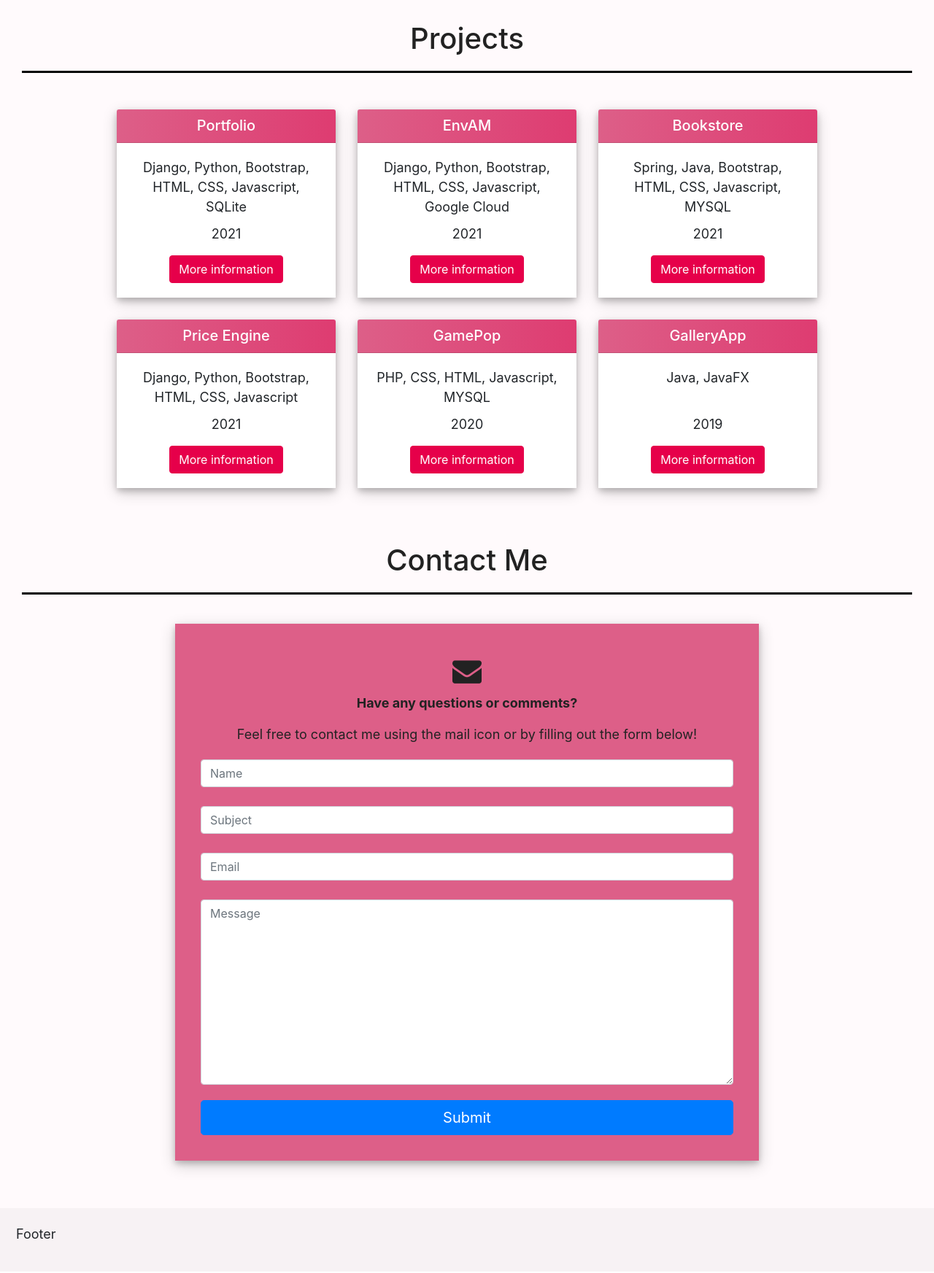
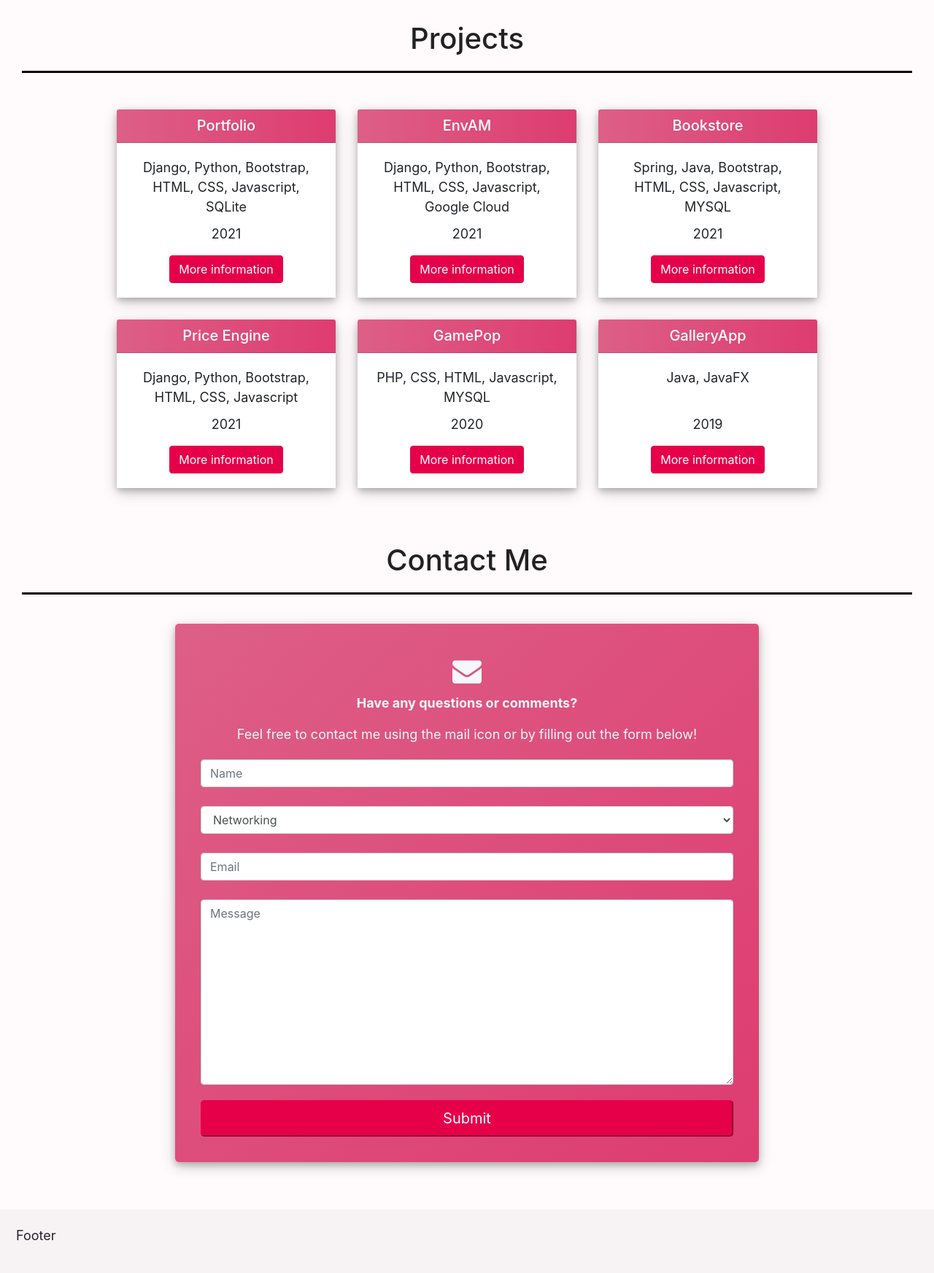
Before and after one commit to ChinZhang/portfolio, a Django app: page /home/ in a window 1280 px wide. Shown: the part 2572-4317 px from the top of the page at 73% size. Run offline with Django 3.2, Linux system fonts and the light colour scheme; data comes from the database, SQL or seed files in the repository; both versions use the stored data as it was before the commit; some libraries are stand-ins or nearby versions.

Commit message:
Editted contact form to have dropdown options for subject

```diff
--- a/portfolio/contact/forms.py
+++ b/portfolio/contact/forms.py
@@ -1,4 +1,11 @@
 from django import forms
+
+SUBJECTS = (
+    ('networking', 'Networking'),
+    ('career', 'Career Opportunities'),
+    ('questions', 'Questions'),
+    ('comments', 'Comments/Suggestions'),
+)
 
 
 class ContactForm(forms.Form):
@@ -8,17 +15,17 @@ class ContactForm(forms.Form):
         required=True,
         widget=forms.TextInput(attrs={'placeholder': 'Name'})
     )
-    subject = forms.CharField(
+    subject = forms.ChoiceField(
         label='',
-        max_length=130,
+        choices=SUBJECTS,
         required=True,
-        widget=forms.TextInput(attrs={'placeholder': 'Subject'})
+        widget=forms.Select(attrs={'placeholder': 'Subject'})
     )
     email = forms.EmailField(
         label="",
         max_length=130,
         required=True,
-        widget=forms.TextInput(attrs={'placeholder': 'Email'})
+        widget=forms.EmailInput(attrs={'placeholder': 'Email'})
     )
     message = forms.CharField(
         label="",
--- a/portfolio/static/css/form.css
+++ b/portfolio/static/css/form.css
@@ -1,23 +1,24 @@
 
 #contact-jumbotron {
     background: var(--secondary-background-color);
-    color: var(--font-color);
+    color: #f5f7fa;
     margin-bottom: 0px;
     padding: 30px;
 }
 
 #form-container {
-    background-color: var(--third-background-color);
+    background-image: var(--background-gradient-contact);
     box-shadow: var(--shadow);
     text-align: center;
     max-width: 800px;
     margin-top: 40px;
     margin-bottom: 35px;
     padding: 35px;
+    border-radius: 5px;
 }
 
 #envelope {
-    color: var(--font-color);
+    color: #f5f7fa;
     padding: 10px;
     font-size: 40px;
     text-decoration: none;
@@ -31,5 +32,4 @@
 .form-group {
     padding-top: 5px;
     padding-bottom: 5px;
-
 }
--- a/portfolio/static/css/main.css
+++ b/portfolio/static/css/main.css
@@ -4,8 +4,9 @@
     --secondary-background-color: #fffafc;
     --third-background-color: #dd5f88;
     --font-color: #222;
-    --font-secondary-color: #dd5f88;
+    --font-secondary-color: #b51f4f;
     --background-gradient: linear-gradient(to right,#dd5f88,#de3c71);
+    --background-gradient-contact: linear-gradient(to bottom right,#dd5f88,#de3c71);
     --icon-color: #de3c71;
     --border-color: black;
     --button-color: #e6004a;
@@ -24,6 +25,7 @@
     --font-color: #f5f7fa;
     --font-secondary-color: #9fb3c8;
     --background-gradient: linear-gradient(to right,#4b647e,#6a8bad);
+    --background-gradient-contact: linear-gradient(to bottom right,#4b647e,#6a8bad);
     --icon-color: #4b647e;
     --border-color: white;
     --button-color: #007bff;
@@ -97,3 +99,31 @@ footer .jumbotron {
         font-size: 16px;
     }
 }
+
+/* Buttons */
+.btn {
+    color: white;
+}
+.btn:focus {
+    box-shadow: 0 4px 8px 0 rgba(0, 0, 0, 0.2), 0 6px 20px 0 rgba(0, 0, 0, 0.10);
+}
+
+.btn:active, .btn:hover {
+    color: white;
+    border-color: var(--button-color);
+}
+
+.btn-custom {
+    background-color: var(--button-color);
+    border-color: var(--button-color);
+}
+
+.btn-custom:hover {
+    background-color: var(--hover-button-color);
+    border-color: var(--button-color);
+}
+
+.btn-custom, .btn-custom:active, .btn-custom:focus {
+    background-color: var(--button-color);
+    border-color: var(--button-color);
+}
--- a/portfolio/static/css/project.css
+++ b/portfolio/static/css/project.css
@@ -47,30 +47,3 @@ h1 {
     background-color: white;
     border-top: none;
 }
-
-.btn {
-    color: white;
-}
-.btn:focus {
-    box-shadow: 0 4px 8px 0 rgba(0, 0, 0, 0.2), 0 6px 20px 0 rgba(0, 0, 0, 0.10);
-}
-
-.btn:active, .btn:hover {
-    color: white;
-    border-color: var(--button-color);
-}
-
-.btn-custom {
-    background-color: var(--button-color);
-    border-color: var(--button-color);
-}
-
-.btn-custom:hover {
-    background-color: var(--hover-button-color);
-    border-color: var(--button-color);
-}
-
-.btn-custom, .btn-custom:active, .btn-custom:focus {
-    background-color: var(--button-color);
-    border-color: var(--button-color);
-}
--- a/portfolio/templates/contact_page.html
+++ b/portfolio/templates/contact_page.html
@@ -11,13 +11,13 @@
     <div class="jumbotron jumbotron-fluid center" id="contact-jumbotron">
         <h1>Contact Me</h1>
             <div class="container-sm" id="form-container">
-                    <a href="mailto:chinzh00@gmail.com" class="fa fa-envelope" id="envelope"></a>
+                    <a href="mailto:chin.portfolio.contact@gmail.com" class="fa fa-envelope" id="envelope"></a>
                     <p><b>Have any questions or comments?</b></p>
                     <p>Feel free to contact me using the mail icon or by filling out the form below!</p>
                 <form method="post">
                     {% csrf_token %}
                     {{form | crispy}}
-                    <button type="submit" class="btn btn-primary btn-lg btn-block">Submit</button>
+                    <button type="submit" class="btn-custom btn-primary btn-lg btn-block">Submit</button>
                 </form>
             </div>
     </div>
```
Also changed, not shown: portfolio/contact/migrations/0001_initial.py, portfolio/contact/migrations/0002_delete_contactform.py (deleted), portfolio/db.sqlite3 (deleted).
